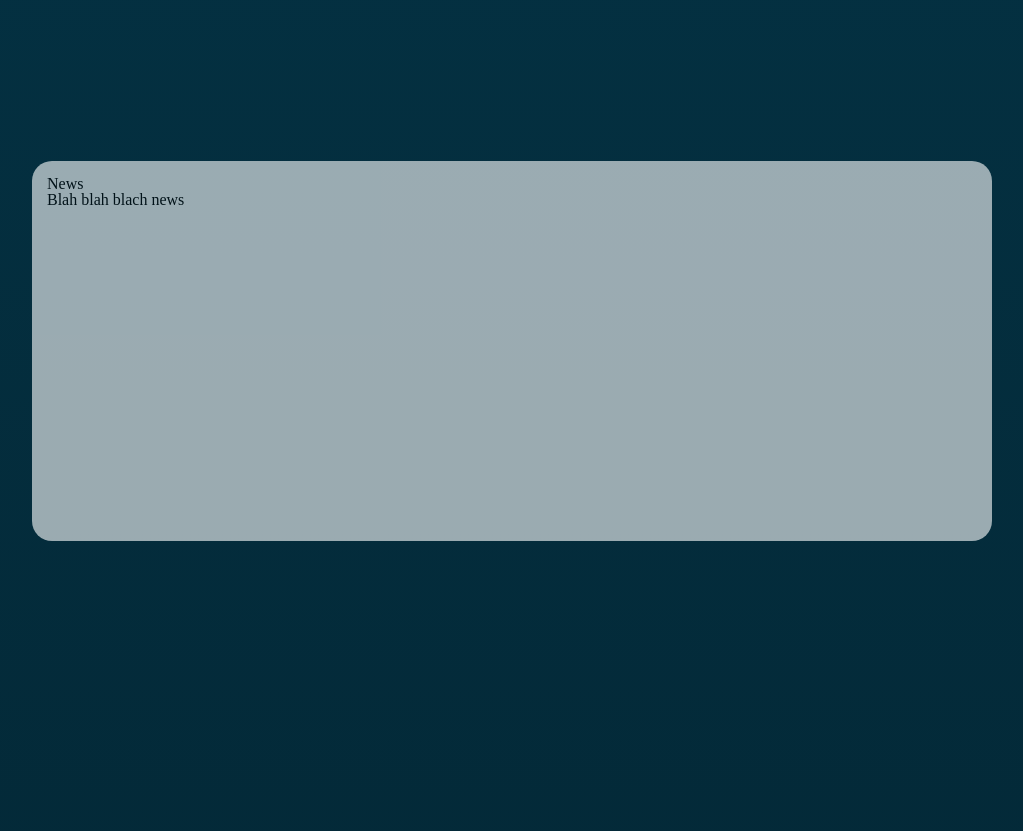
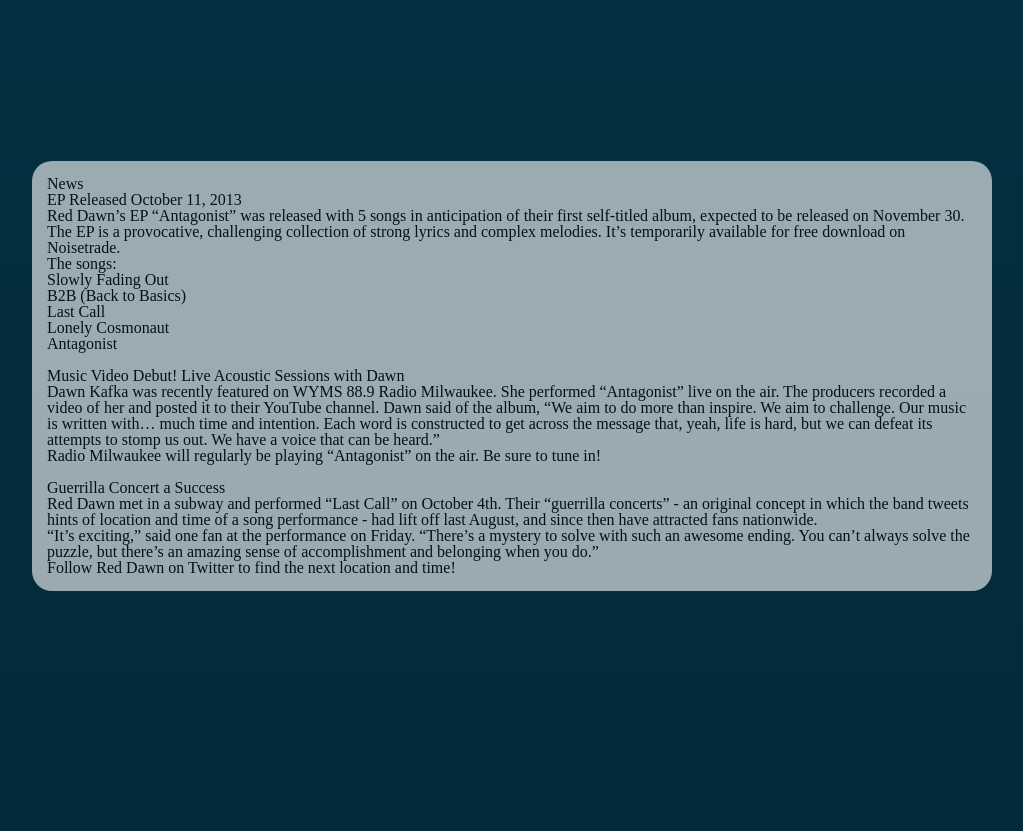
Before and after one commit to lightski/rock_band_site, a PHP site: page / in a window 1280 px wide. Shown: the part 428-1259 px from the top of the page, without its empty margins (128-1151 px from the left). Run offline with PHP 8.4, Linux system fonts and the light colour scheme; some libraries are stand-ins or nearby versions.

Commit message:
added group bio and danil's bio. re-ordered biographies to follow order in group bio. added content to news section. just need to finalize styling and add music section.

```diff
--- a/css/red_dawn_stylesheet.css
+++ b/css/red_dawn_stylesheet.css
@@ -57,6 +57,7 @@ nav li{
 .bio_text {
 	width: 600px;
 	float: left;
+	margin-left: 20px;
 	white-space: pre-wrap;
 	word-wrap: break-word;
 }
@@ -143,7 +144,7 @@ nav li{
 #rect1, #rect2, #rect3, #rect4, #rect5, #rect6 {
 	background-color:white;
 	border-radius:20px;
-	width:930;
+	width:930px;
 	min-height:350px;
 	opacity:0.6;
 	padding:15px;
--- a/index.html
+++ b/index.html
@@ -31,7 +31,46 @@
 	<div id="news">
 		<div id="rect1">
 			<h2>News</h2>
-			<p>Blah blah blach news </p>
+			<h3>EP Released October 11, 2013</h3>
+			<p>Red Dawn’s EP “Antagonist” was released with 5 songs
+			in anticipation of their first self-titled album,
+			expected to be released on November 30. The EP is a
+			provocative, challenging collection of strong lyrics and
+			complex melodies. It’s temporarily available for free
+			download on Noisetrade.</p>
+			The songs:
+			<ol>
+				<li>Slowly Fading Out</li>
+				<li>B2B (Back to Basics)</li>
+				<li>Last Call</li>
+				<li>Lonely Cosmonaut</li>
+				<li>Antagonist</li>
+			</ol><br>
+			<h3>Music Video Debut! Live Acoustic Sessions with Dawn</h3>
+			<p>Dawn Kafka was recently featured on WYMS 88.9 Radio
+			Milwaukee. She performed “Antagonist” live on the air.
+			The producers recorded a video of her and posted it to
+			their YouTube channel.	Dawn said of the album, “We aim
+			to do more than inspire. We aim to challenge. Our music
+			is written with… much time and intention. Each word is
+			constructed to get across the message that, yeah, life
+			is hard, but we can defeat its attempts to stomp us out.
+		   	We have a voice that can be heard.”
+			<br>Radio Milwaukee will regularly be playing “Antagonist”
+			on the air. Be sure to tune in!</p><br>
+			<h3>Guerrilla Concert a Success</h3>
+			<p>Red Dawn met in a subway and performed “Last Call” on
+			October 4th. Their “guerrilla concerts” - an original
+			concept in which the band tweets hints of location and
+			time of a song performance - had lift off last August,
+			and since then have attracted fans nationwide.
+			<br>“It’s exciting,” said one fan at the performance on
+			Friday. “There’s a mystery to solve with such an awesome
+			ending. You can’t always solve the puzzle, but there’s
+			an amazing sense of accomplishment and belonging when
+		   	you do.”
+			<br>Follow Red Dawn on Twitter to find the next
+			location and time!	</p>
 		</div>
 	</div>
 	<div id="music">
@@ -87,6 +126,44 @@
 	   <div	class="simpleSlide-window" rel="1">
 			<div class="simpleSlide-tray" rel="1">
 				<div class="simpleSlide-slide" rel="1" alt="1">
+					<img src="img/red_dawn_logo.png" class="bio_image" alt="Red Dawn Steampunk Rock Band">
+					<div class="bio_text">
+						<h3>Red Dawn Steampunk Rock</h3>
+						<p>A revolutionary roar inspiring the people
+					   	to rise up and rock</p>
+						<p>Red Dawn began in the motherland. Each
+						member of Red Dawn was born in the former
+						Soviet Union shortly before, or just after,
+						Chernobyl’s nuclear disaster and each dealt
+						with the consequences in different ways.
+						Enduring losses and overcoming them, they each felt
+						a righteous anger and passion for a memorable,
+						victorious life.<br>In the early 2000s, they all
+						immigrated to Manhattan, New York, USA. Fate
+						brought them together working a blue collar
+						job at a steel factory. Realizing their
+						common roots and mutual love of music, they
+						bonded together. They found a home in the
+						steampunk culture and used their knowledge of
+						metals and music to create custom-made,
+						one-of-a-kind steampunk instruments.<br>Red
+						Dawn is led by Dawn Kafka, contributing lead
+						vocals and acoustic guitar. Gregor Kozlov is the
+						mind-bending genius	behind Red Dawn's electric
+						guitar and writer of many of the band's songs.
+						Bito Buzinsky backs Red Dawn with face-melting percussion.
+						Taryn Mills provides lilting background
+						vocals and a dreamlike upright bass.
+					   	Dimah Dimitri lays down his sublime voice as backup vocalist.
+						Finally, Danil Olkhovsky is Red Dawn's remixing
+						master and backup percussionist.<br>
+						Red Dawn’s latest and self-titled first album is a masterpiece
+						of its own species. You have found the official site. Welcome.<br>
+						Let’s rise up and rock.
+						</p>
+					</div><!--closes .bio_text-->
+				</div><!--closes simpleSlide-slide 1-->
+				<div class="simpleSlide-slide" rel="1" alt="2">
 					<img src="img/dawn_kafka_1.jpeg" class="bio_image" alt="Dawn Kafka">
 					<div class="bio_text">
 						<h3>Dawn Kafka, guitarist and lead singer</h3>
@@ -121,7 +198,35 @@
 						</p>
 					</div><!--close .bio_text-->
 				</div>
-				<div class="simpleSlide-slide" rel="1" alt="2">
+				<div class="simpleSlide-slide" rel="1" alt="3">
+					<img src="img/gregor_kozlov.jpeg" class="bio_image" alt="Gregor Kozlov">
+					<div class="bio_text">
+						<h3>Gregor Kozlov, songwriter and electric guitar</h3>
+						<p>age: 22</p>
+						<p>The thundering electric guitar responsible for
+						laying down Red Dawn’s gritty steam-punk
+						inspired style, Gregor was born and raised
+						in the small city of Kozlovka, Kozlovsky
+						District, Chuvash Republic. Gregor is
+						also responsible for co-writing and
+						co-producing many of the band’s songs. From
+						a young age Gregor always gravitated towards
+						music with a message, with bands like
+						<em>The Clash</em> and <em>The Ramones</em>
+						being a huge influence on him. After
+						graduating from High School, Gregor took a
+						year off to tour Europe and Asia, taking
+						any odd jobs possible and playing music at
+						various clubs and bars on his way. Upon his
+						return to Kozlovka, Gregor made the decision
+						to move to the United States in order to
+						further his education with a focus on art
+						and music. There, he met the rest of his
+						band mates in what could only be described
+						as destiny. The rest is history…
+					</div><!--close .bio_text-->
+					</div>
+				<div class="simpleSlide-slide" rel="1" alt="4">
 					<img src="img/bito_buzinsky.jpeg" class="bio_image" alt="Bito Buzinsky">
 					<div class="bio_text">
 						<h3>Bito Buzinsky, drummer</h3>
@@ -149,15 +254,15 @@
 						we came up with the name Red Dawn. </p>
 					</div><!--close .bio_text-->
 				</div>
-				<div class="simpleSlide-slide" rel="1" alt="3">
+				<div class="simpleSlide-slide" rel="1" alt="5">
 					<img src="img/taryn.jpeg" class="bio_image" alt="Taryn's Russian Name">
 					<div class="bio_text">
-						<h3>Taryn Name, upright bass??</h3>
+						<h3>Taryn Mills, upright bass and vocals</h3>
 						<p>age: ??</p>
 						<p>biography goes here!</p>
 					</div><!--close .bio_text-->
 				</div>
-				<div class="simpleSlide-slide" rel="1" alt="4">
+				<div class="simpleSlide-slide" rel="1" alt="6">
 					<img src="img/dinah_dimitri.jpeg" class="bio_image" alt="Dinah Dimitri">
 					<div class="bio_text">
 						<h3>Dimah Dimitri, backup vocals</h3>
@@ -189,40 +294,35 @@
 						now on its first tour of the country. </p>
 					</div><!--close .bio_text-->
 				</div>
-				<div class="simpleSlide-slide" rel="1" alt="5">
-					<img src="img/gregor_kozlov.jpeg" class="bio_image" alt="Gregor Kozlov">
-					<div class="bio_text">
-						<h3>Gregor Kozlov, songwriter and bass</h3>
-						<p>age: 22</p>
-						<p>The thundering bass responsible for
-						laying down Red Dawn’s gritty steam-punk
-						inspired style, Gregor was born and raised
-						in the small city of Kozlovka, Kozlovsky
-						District, Chuvash Republic. Gregor is
-						also responsible for co-writing and
-						co-producing many of the band’s songs. From
-						a young age Gregor always gravitated towards
-						music with a message, with bands like
-						<em>The Clash</em> and <em>The Ramones</em>
-						being a huge influence on him. After
-						graduating from High School, Gregor took a
-						year off to tour Europe and Asia, taking
-						any odd jobs possible and playing music at
-						various clubs and bars on his way. Upon his
-						return to Kozlovka, Gregor made the decision
-						to move to the United States in order to
-						further his education with a focus on art
-						and music. There, he met the rest of his
-						band mates in what could only be described
-						as destiny. The rest is history…
-					</div><!--close .bio_text-->
-					</div>
-				<div class="simpleSlide-slide" rel="1" alt="6">
+				<div class="simpleSlide-slide" rel="1" alt="7">
 					<img src="img/danil_olkhovsky.jpeg" class="bio_image" alt="Danil Olkhovsky">
 					<div class="bio_text">
-					<h3>Danil Olkhovsky, onstage mixer and backup percussion</h3>
-					<p>age: </p>
-					<p>Danil biography here</p>
+					<h3>Danil Olkhovsky, mix master and backup percussion</h3>
+					<p>age: 29</p>
+					<p>I was born November 8th, 1984 in Ufa,
+					Republic of Bashkortostan, Russia. Growing
+					up in Ufa was difficult but rewarding.
+					From a young age, I found myself fascinated with
+					electricity and electronics. However, my
+					family rarely had extra money for technology.
+					To satisfy my curiousity, I learned to take apart
+					and repurpose the things others had thrown away.
+					This would have probably led to a very intersting
+					career in computer repair, unfortunately, due to
+					the Chernobyl incedent I could not find any work locally.
+					Despite this obstacle, I continued following my curiosity.
+					I saw how electronics could be used to make and blend
+					music, and before graduating high school I sucessfully
+					built my first sound mixer. My family and I
+					decided to emigrate to the United States in 2002,
+					hoping for a more secure future. In Manhattan, New York,
+					I took on a job as a metal worker to earn a steady
+					income. After a few years at my job, I met the
+					rest of the band. We all quickly bond with our common past
+					and struggles, and I decided to try my hand at mixing
+					an entire group. I couldn't be happier
+					with the results, and I know you will be too.
+					</p>
 					</div><!--close .bio_text-->
 				</div>
 				</div><!-- closes simpleSlide tray -->
```
